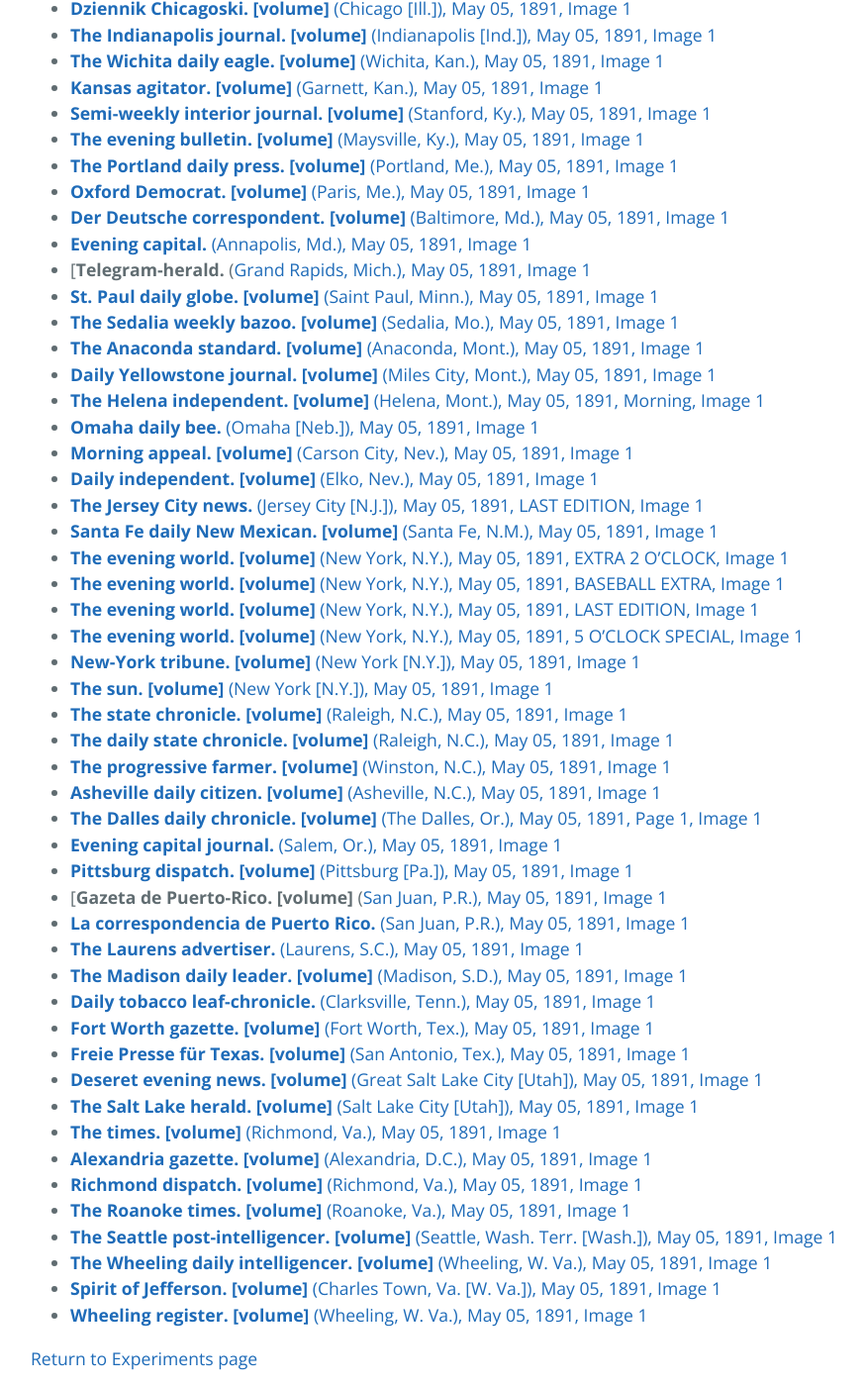
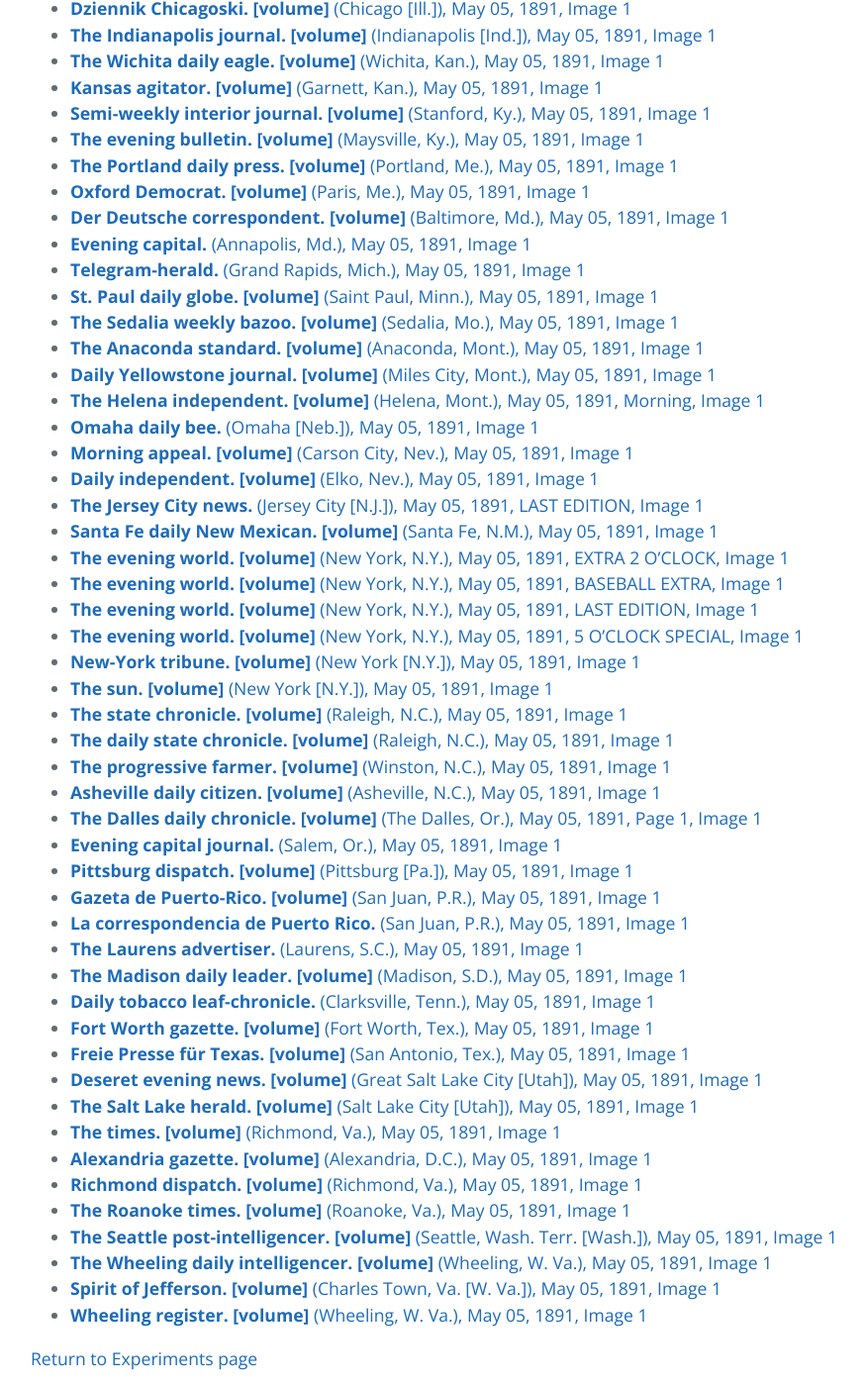
Before and after one commit to CarnegieHall/datalab, a Jekyll site: the page built from experiments/chdl-0008.md, in a window 1280 px wide and 1400 px high, scrolled down 1066 px. Shown: the whole window at 99% size, without its empty margins (193-1067 px from the left). Built offline with Jekyll 4.4.1, drawn with Linux system fonts in a browser that asks for light colours; our own code applies the rules of GitHub Pages for plain Markdown files.

```diff
--- a/experiments/chdl-0008.md
+++ b/experiments/chdl-0008.md
@@ -32,7 +32,7 @@ View newspapers from across America published on May 5, 1891, Carnegie Hall's op
 *   [**Oxford Democrat. [volume]** (Paris, Me.), May 05, 1891, Image 1](https://chroniclingamerica.loc.gov/lccn/sn83009653/1891-05-05/ed-1/seq-1/;words=[]?date1=05%2F05%2F1891&date2=05%2F05%2F1891&searchType=advanced&language=&sequence=1&proxdistance=5&rows=50&ortext=&proxtext=&phrasetext=&andtext=&dateFilterType=range&index=25)
 *   [**Der Deutsche correspondent. [volume]** (Baltimore, Md.), May 05, 1891, Image 1](https://chroniclingamerica.loc.gov/lccn/sn83045081/1891-05-05/ed-1/seq-1/;words=[]?date1=05%2F05%2F1891&date2=05%2F05%2F1891&searchType=advanced&language=&sequence=1&proxdistance=5&rows=50&ortext=&proxtext=&phrasetext=&andtext=&dateFilterType=range&index=26)
 *   [**Evening capital.** (Annapolis, Md.), May 05, 1891, Image 1](https://chroniclingamerica.loc.gov/lccn/sn88065721/1891-05-05/ed-1/seq-1/;words=[]?date1=05%2F05%2F1891&date2=05%2F05%2F1891&searchType=advanced&language=&sequence=1&proxdistance=5&rows=50&ortext=&proxtext=&phrasetext=&andtext=&dateFilterType=range&index=27)
-*   [**Telegram-herald.** ([Grand Rapids, Mich.), May 05, 1891, Image 1](https://chroniclingamerica.loc.gov/lccn/sn98066392/1891-05-05/ed-1/seq-1/;words=[]?date1=05%2F05%2F1891&date2=05%2F05%2F1891&searchType=advanced&language=&sequence=1&proxdistance=5&rows=50&ortext=&proxtext=&phrasetext=&andtext=&dateFilterType=range&index=28)
+*   [**Telegram-herald.** (Grand Rapids, Mich.), May 05, 1891, Image 1](https://chroniclingamerica.loc.gov/lccn/sn98066392/1891-05-05/ed-1/seq-1/;words=[]?date1=05%2F05%2F1891&date2=05%2F05%2F1891&searchType=advanced&language=&sequence=1&proxdistance=5&rows=50&ortext=&proxtext=&phrasetext=&andtext=&dateFilterType=range&index=28)
 *   [**St. Paul daily globe. [volume]** (Saint Paul, Minn.), May 05, 1891, Image 1](https://chroniclingamerica.loc.gov/lccn/sn90059522/1891-05-05/ed-1/seq-1/;words=[]?date1=05%2F05%2F1891&date2=05%2F05%2F1891&searchType=advanced&language=&sequence=1&proxdistance=5&rows=50&ortext=&proxtext=&phrasetext=&andtext=&dateFilterType=range&index=29)
 *   [**The Sedalia weekly bazoo. [volume]** (Sedalia, Mo.), May 05, 1891, Image 1](https://chroniclingamerica.loc.gov/lccn/sn90061066/1891-05-05/ed-1/seq-1/;words=[]?date1=05%2F05%2F1891&date2=05%2F05%2F1891&searchType=advanced&language=&sequence=1&proxdistance=5&rows=50&ortext=&proxtext=&phrasetext=&andtext=&dateFilterType=range&index=30)
 *   [**The Anaconda standard. [volume]** (Anaconda, Mont.), May 05, 1891, Image 1](https://chroniclingamerica.loc.gov/lccn/sn84036012/1891-05-05/ed-1/seq-1/;words=[]?date1=05%2F05%2F1891&date2=05%2F05%2F1891&searchType=advanced&language=&sequence=1&proxdistance=5&rows=50&ortext=&proxtext=&phrasetext=&andtext=&dateFilterType=range&index=31)
@@ -56,7 +56,7 @@ View newspapers from across America published on May 5, 1891, Carnegie Hall's op
 *   [**The Dalles daily chronicle. [volume]** (The Dalles, Or.), May 05, 1891, Page 1, Image 1](https://chroniclingamerica.loc.gov/lccn/sn85042448/1891-05-05/ed-1/seq-1/;words=[]?date1=05%2F05%2F1891&date2=05%2F05%2F1891&searchType=advanced&language=&sequence=1&proxdistance=5&rows=50&ortext=&proxtext=&phrasetext=&andtext=&dateFilterType=range&index=49)
 *   [**Evening capital journal.** (Salem, Or.), May 05, 1891, Image 1](https://chroniclingamerica.loc.gov/lccn/sn99063952/1891-05-05/ed-1/seq-1/;words=[]?date1=05%2F05%2F1891&date2=05%2F05%2F1891&searchType=advanced&language=&sequence=1&proxdistance=5&rows=50&ortext=&proxtext=&phrasetext=&andtext=&dateFilterType=range&index=0)
 *   [**Pittsburg dispatch. [volume]** (Pittsburg [Pa.]), May 05, 1891, Image 1](https://chroniclingamerica.loc.gov/lccn/sn84024546/1891-05-05/ed-1/seq-1/;words=[]?date1=05%2F05%2F1891&date2=05%2F05%2F1891&searchType=advanced&language=&sequence=1&proxdistance=5&rows=50&ortext=&proxtext=&phrasetext=&andtext=&dateFilterType=range&index=1)
-*   [**Gazeta de Puerto-Rico. [volume]** ([San Juan, P.R.), May 05, 1891, Image 1](https://chroniclingamerica.loc.gov/lccn/2013201074/1891-05-05/ed-1/seq-1/;words=[]?date1=05%2F05%2F1891&date2=05%2F05%2F1891&searchType=advanced&language=&sequence=1&proxdistance=5&rows=50&ortext=&proxtext=&phrasetext=&andtext=&dateFilterType=range&index=2)
+*   [**Gazeta de Puerto-Rico. [volume]** (San Juan, P.R.), May 05, 1891, Image 1](https://chroniclingamerica.loc.gov/lccn/2013201074/1891-05-05/ed-1/seq-1/;words=[]?date1=05%2F05%2F1891&date2=05%2F05%2F1891&searchType=advanced&language=&sequence=1&proxdistance=5&rows=50&ortext=&proxtext=&phrasetext=&andtext=&dateFilterType=range&index=2)
 *   [**La correspondencia de Puerto Rico.** (San Juan, P.R.), May 05, 1891, Image 1](https://chroniclingamerica.loc.gov/lccn/sn91099747/1891-05-05/ed-1/seq-1/;words=[]?date1=05%2F05%2F1891&date2=05%2F05%2F1891&searchType=advanced&language=&sequence=1&proxdistance=5&rows=50&ortext=&proxtext=&phrasetext=&andtext=&dateFilterType=range&index=3)
 *   [**The Laurens advertiser.** (Laurens, S.C.), May 05, 1891, Image 1](https://chroniclingamerica.loc.gov/lccn/sn93067760/1891-05-05/ed-1/seq-1/;words=[]?date1=05%2F05%2F1891&date2=05%2F05%2F1891&searchType=advanced&language=&sequence=1&proxdistance=5&rows=50&ortext=&proxtext=&phrasetext=&andtext=&dateFilterType=range&index=4)
 *   [**The Madison daily leader. [volume]** (Madison, S.D.), May 05, 1891, Image 1](https://chroniclingamerica.loc.gov/lccn/sn99062034/1891-05-05/ed-1/seq-1/;words=[]?date1=05%2F05%2F1891&date2=05%2F05%2F1891&searchType=advanced&language=&sequence=1&proxdistance=5&rows=50&ortext=&proxtext=&phrasetext=&andtext=&dateFilterType=range&index=5)
```
